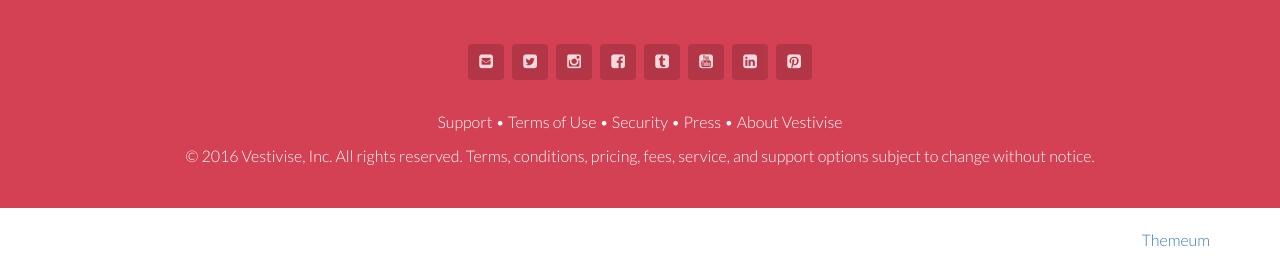
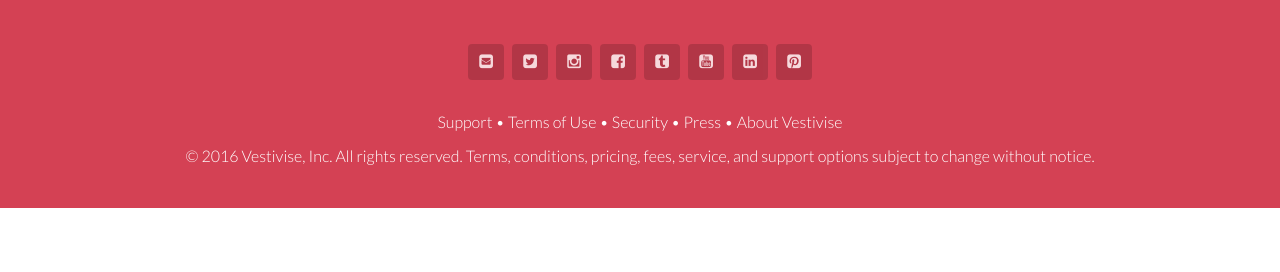
Before and after one commit to Vestivise/Vestivise_Marketing, a Django app: template templates/index.html in a window 1280 px wide. Shown: the part 2771-3043 px from the top of the page. After the commit the page ends 2979 px from the top, so only its background shows below. Run offline with Django 3.2, Linux system fonts and the light colour scheme; the template is opened without the code that fills it, so the values that code supplies are empty; some libraries are stand-ins or nearby versions.

Commit message:
removed footer

```diff
--- a/Vestivise_Marketing/settings.py
+++ b/Vestivise_Marketing/settings.py
@@ -24,9 +24,6 @@ SECRET_KEY = '691(xx(-h%x9x-ms3l8=#$zfervit+lf5&tc=o&t_v$fo463y@'
 
 # SECURITY WARNING: don't run with debug turned on in production!
 DEBUG = True
-
-ALLOWED_HOSTS = []
-
 
 # Application definition
 
--- a/templates/index.html
+++ b/templates/index.html
@@ -154,18 +154,6 @@
         <p>&copy; 2016 Vestivise, Inc. All rights reserved. Terms, conditions, pricing, fees, service, and support options subject to change without notice.</p>
       </div>
     </div>
-    <div class="footer-bottom">
-      <div class="container">
-        <div class="row">
-          <div class="col-sm-6">
-            <p>&copy; 2014 Oxygen Theme.</p>
-          </div>
-          <div class="col-sm-6">
-            <p class="pull-right">Designed by <a href="http://www.themeum.com/">Themeum</a></p>
-          </div>
-        </div>
-      </div>
-    </div>
   </footer>
 
   <script type="text/javascript" src="{% static 'build/js/jquery.js' %}"></script>
```
